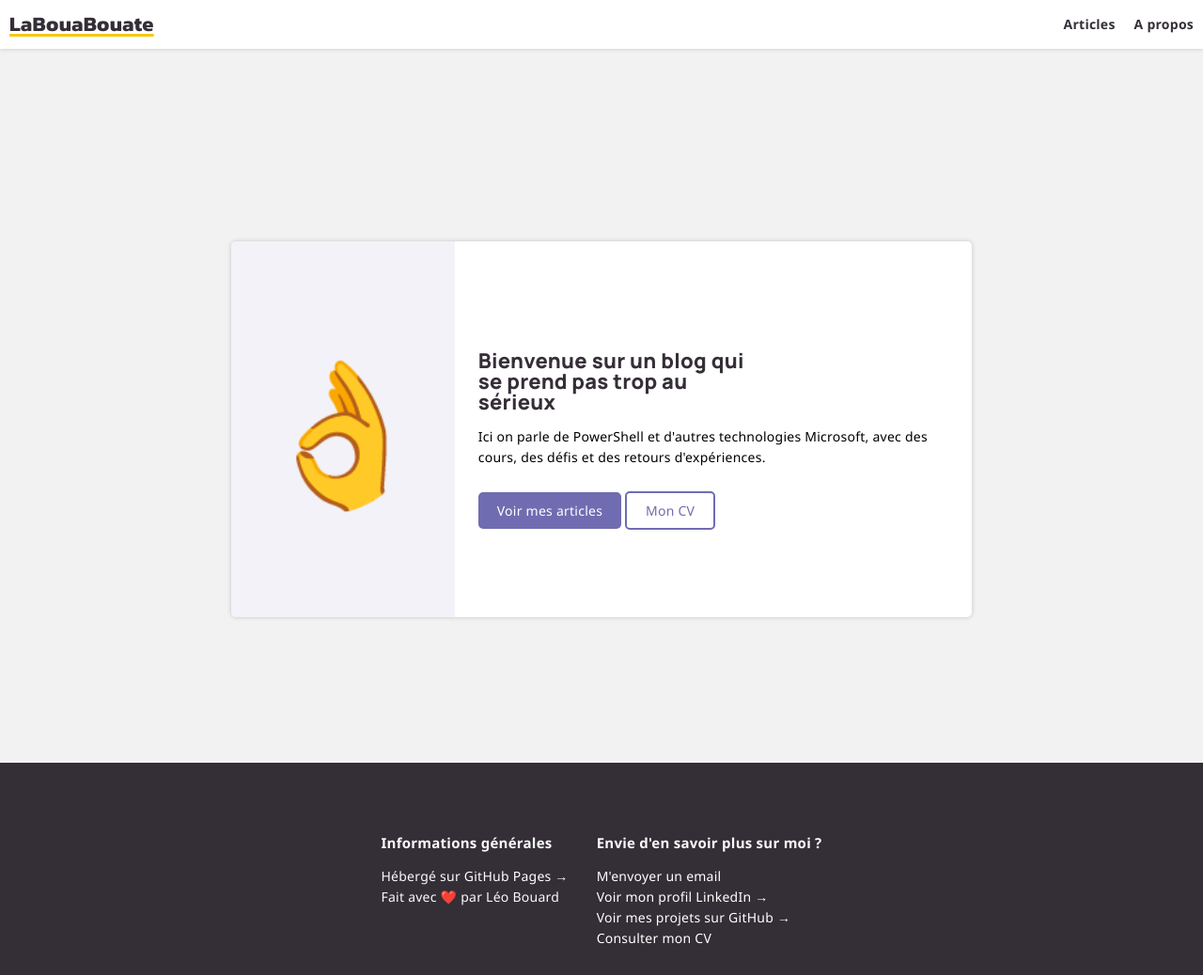
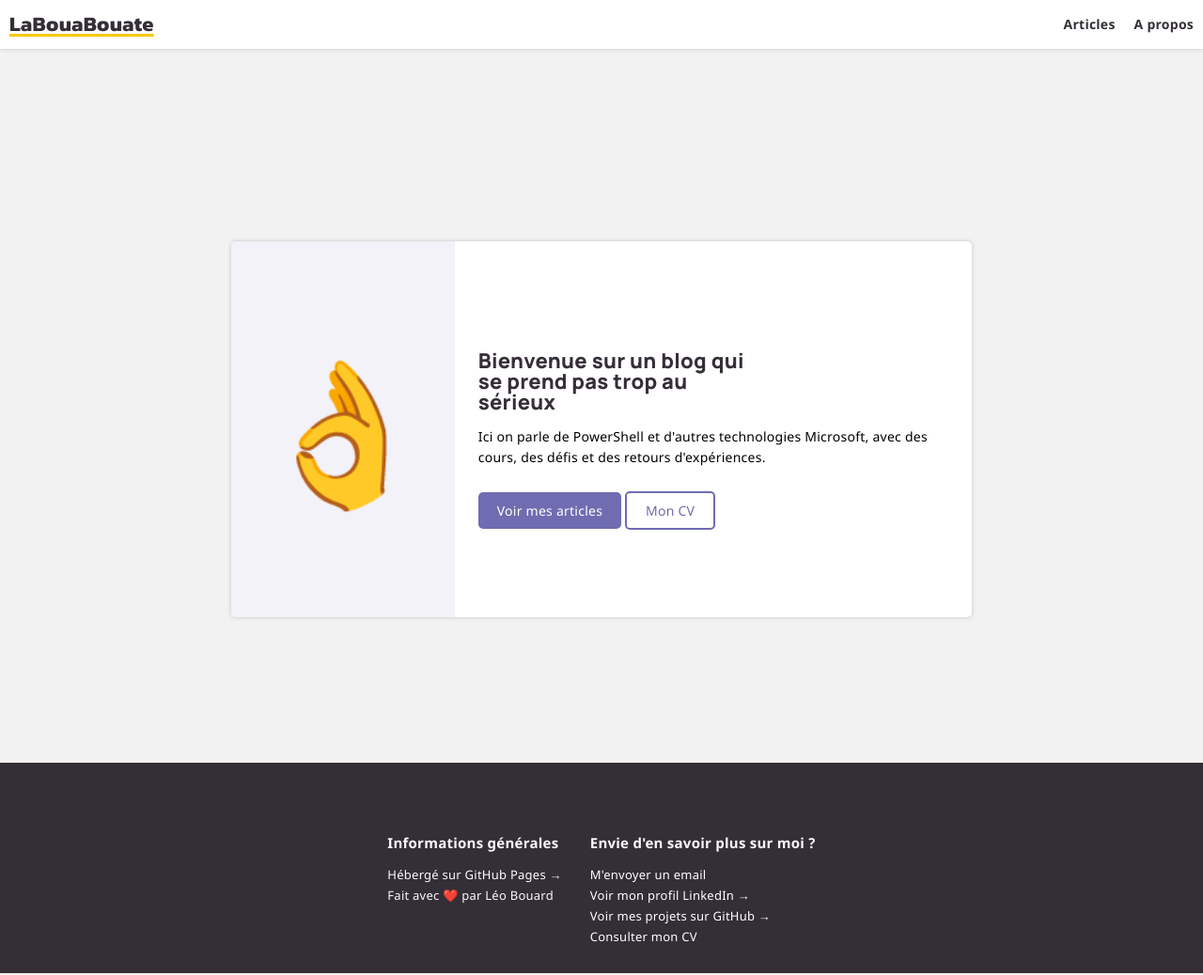
Before and after one commit to leobouard/leobouard.github.io, a Jekyll site: the page built from index.md, in a window 1280 px wide. Shown: the whole page at 94% size. Built offline with Jekyll 4.4.1, drawn with Linux system fonts in a browser that asks for light colours; nearby versions of some CDN libraries; some web fonts are replaced; our own code applies the rules of GitHub Pages for plain Markdown files.

Commit message:
Réduction footer

```diff
--- a/assets/css/style.scss
+++ b/assets/css/style.scss
@@ -263,6 +263,7 @@
     ul {
         list-style: none;
         padding: 0;
+        font-size: small;
     }
 }
 
@@ -306,9 +307,17 @@
     footer {
         justify-content: left;
 
+        span {
+            font-size: small;
+        }
+
+        ul {
+            font-size: smaller;
+        }
+
         li {
             margin: 5px 0px;
-            height: 38px;
+            height: 2em;
         }
     }
 }
```
